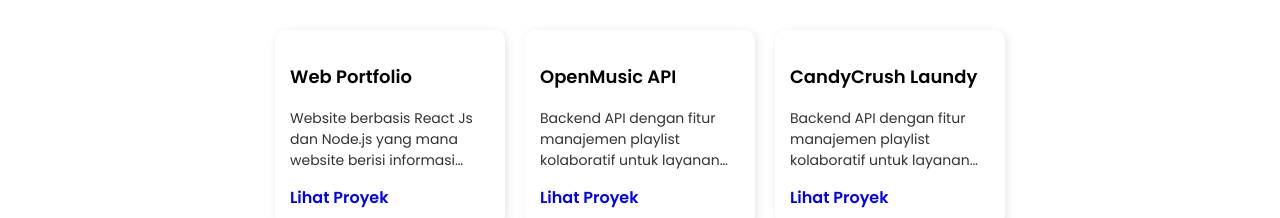
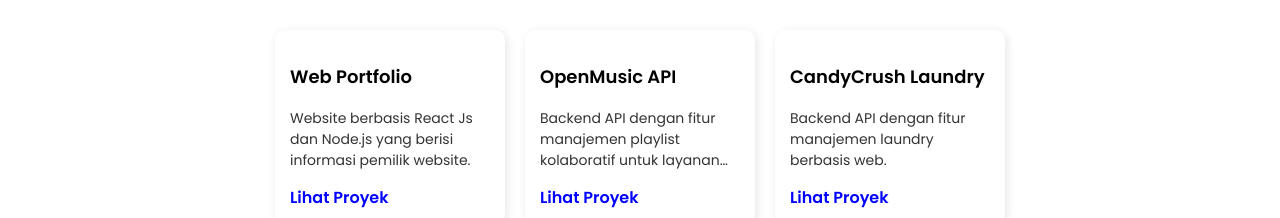
Before and after one commit to PumaSgnd/my-portfolio, a React (Create React App) app: page / in a window 1280 px wide. Shown: the part 626-844 px from the top of the page. Built offline with nearby package versions, Linux system fonts and the light colour scheme.

Commit message:
Update Projects.js

```diff
--- a/src/components/Projects.js
+++ b/src/components/Projects.js
@@ -2,9 +2,9 @@ import React from "react";
 import "../css/Projects.css";
 
 const projects = [
-  { title: "Web Portfolio", description: "Website berbasis React Js dan Node.js yang mana website berisi informasi pemilik website.", link: "https://github.com/PumaSgnd/my-portfolio" },
+  { title: "Web Portfolio", description: "Website berbasis React Js dan Node.js yang berisi informasi pemilik website.", link: "https://github.com/PumaSgnd/my-portfolio" },
   { title: "OpenMusic API", description: "Backend API dengan fitur manajemen playlist kolaboratif untuk layanan musik online.", link: "https://github.com/PumaSgnd/Openmusic-apiv3" },
-  { title: "CandyCrush Laundy", description: "Backend API dengan fitur manajemen playlist kolaboratif untuk layanan musik online.", link: "https://github.com/PumaSgnd/WebCandyCrush-Laundry" },
+  { title: "CandyCrush Laundry", description: "Backend API dengan fitur manajemen laundry berbasis web.", link: "https://github.com/PumaSgnd/WebCandyCrush-Laundry" },
 ];
 
 const Projects = () => {
@@ -12,11 +12,13 @@ const Projects = () => {
     <section id="projects">
       <h2>Proyek Website</h2>
       <div className="projects-container">
-        {projects.map((project) => (
-          <div className="project-card" key={project.id}>
+        {projects.map((project, index) => (
+          <div className="project-card" key={index}>
             <h3>{project.title}</h3>
             <p>{project.description}</p>
-            <a href={project.link} className="project-link">Lihat Proyek</a>
+            <a href={project.link} className="project-link" target="_blank" rel="noopener noreferrer">
+              Lihat Proyek
+            </a>
           </div>
         ))}
       </div>
```
